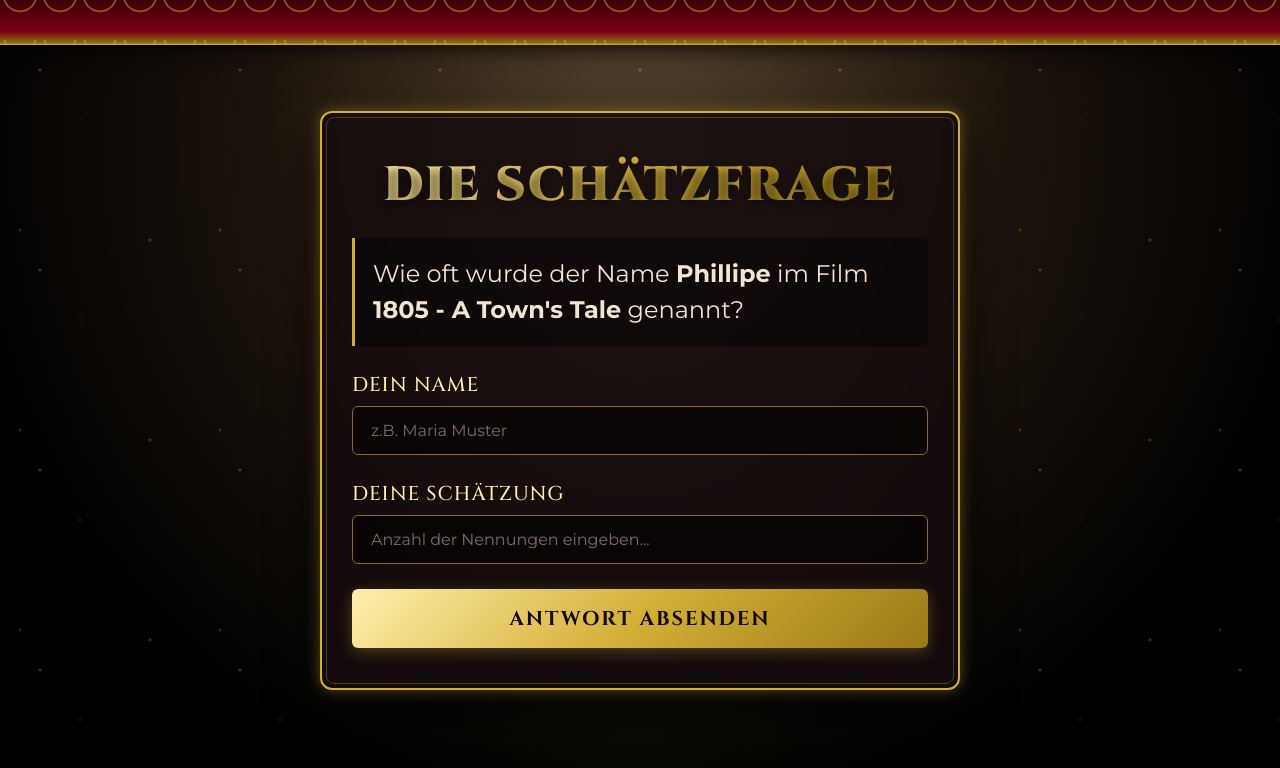
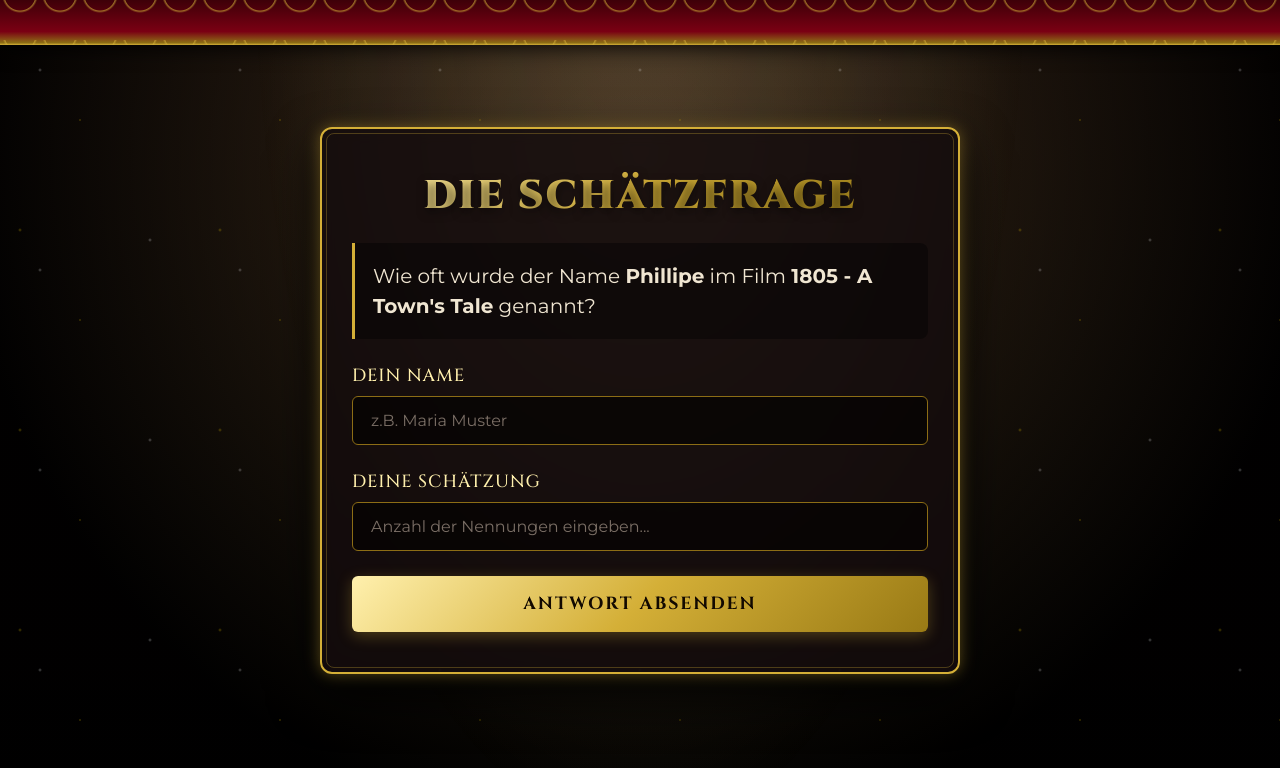
Before and after one commit to SilasRoe/lyra-wk26, a plain HTML site: page index.html in a window 1280 px wide. Both pictures are taken after a click on the button "WEITER". Drawn offline with Linux system fonts and the light colour scheme.

Commit message:
Adaptive Größen

```diff
--- a/index.html
+++ b/index.html
@@ -14,6 +14,10 @@
         /* ==========================================================
        1. VARS & RESET
        ========================================================== */
+        html {
+            font-size: clamp(11px, 2.5vmin, 16px);
+        }
+
         :root {
             --gold-light: #fff0ad;
             --gold-primary: #d4af37;
@@ -43,6 +47,7 @@
 
         body {
             font-family: var(--font-body);
+            font-size: 1rem;
             background-color: var(--bg-dark);
             color: #ffffff;
             min-height: 100vh;
@@ -215,15 +220,15 @@
             z-index: 100;
             width: 100%;
             max-width: 680px;
-            padding: 20px;
+            padding: 1.25rem;
         }
 
         /* Oscar-Stil Karte */
         .oscar-card {
             background: var(--card-bg);
-            border: 2px solid var(--gold-primary);
-            border-radius: 12px;
-            padding: 40px 30px;
+            border: 0.125rem solid var(--gold-primary);
+            border-radius: 0.75rem;
+            padding: 2.5rem 1.875rem;
             text-align: center;
             box-shadow: var(--gold-shadow), 0 20px 50px rgba(0, 0, 0, 0.9);
             backdrop-filter: blur(8px);
@@ -258,7 +263,7 @@
         /* Typografie */
         h1.gala-title {
             font-family: var(--font-heading);
-            font-size: clamp(3rem, 4.5vw, 2.6rem);
+            font-size: 3rem;
             font-weight: 900;
             letter-spacing: 2px;
             text-transform: uppercase;
@@ -414,6 +419,19 @@
             color: #f0e6d2;
             font-size: 1.5rem;
             line-height: 1.5;
+        }
+
+        #stage2 .gala-title {
+            font-size: 2.5rem;
+        }
+
+        #stage2 .question-text {
+            font-size: 1.25rem;
+        }
+
+        #stage2 .input-label,
+        #stage2 .btn-gold {
+            font-size: 1.1rem;
         }
 
         .stage3-close {
```
